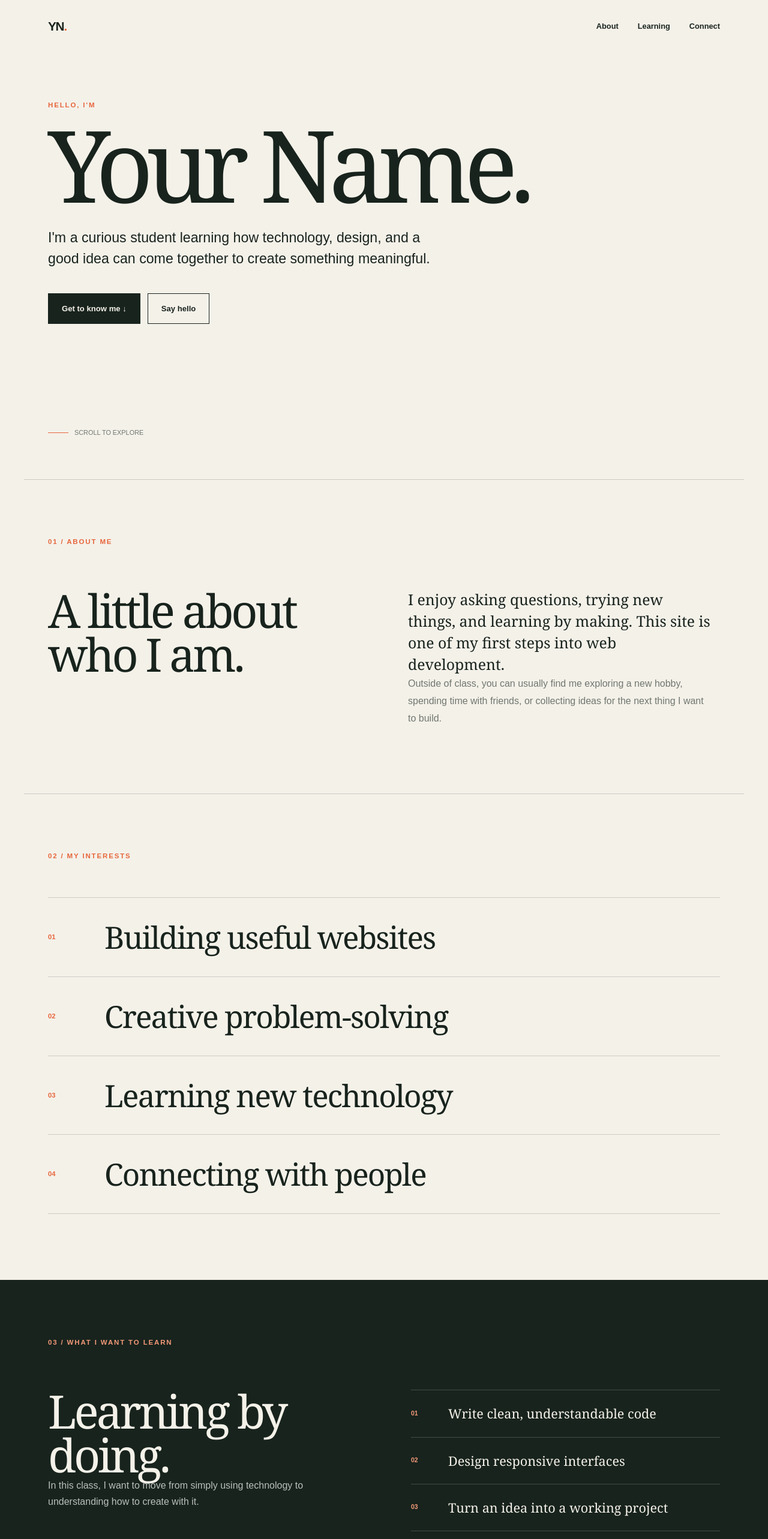
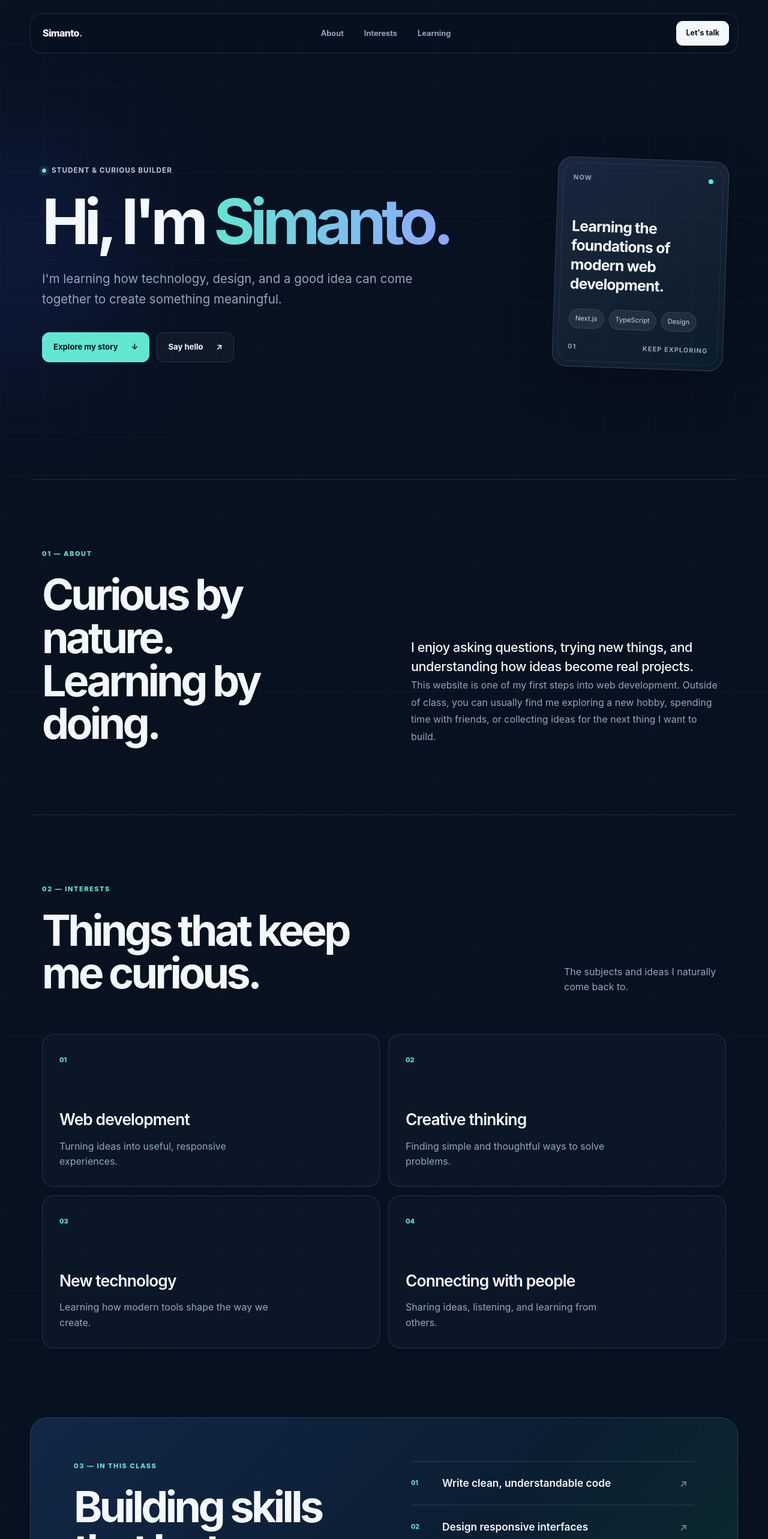
Before and after one commit to simanto7711/cs3_test, a Next.js app: page / in a window 1280 px wide. Shown: the top 2566 px of the page at 60% size. Built offline with nearby package versions, Linux system fonts and the light colour scheme.

Commit message:
Modernize Simanto personal site

```diff
--- a/app/globals.css
+++ b/app/globals.css
@@ -1,73 +1,147 @@
 @import "tailwindcss";
 
-:root { --ink: #18231d; --paper: #f4f1e9; --accent: #e7663c; --muted: #70776f; --line: rgba(24, 35, 29, 0.18); }
+:root {
+  --background: #07111f;
+  --surface: #0c1929;
+  --surface-light: #112238;
+  --text: #f4f7fb;
+  --muted: #95a6ba;
+  --accent: #62e6d2;
+  --accent-2: #8fa7ff;
+  --line: rgba(189, 211, 233, 0.14);
+}
+
 * { box-sizing: border-box; }
 html { scroll-behavior: smooth; }
-body { margin: 0; background: var(--paper); color: var(--ink); font-family: Arial, Helvetica, sans-serif; }
+body {
+  margin: 0;
+  background: var(--background);
+  color: var(--text);
+  font-family: Inter, ui-sans-serif, -apple-system, BlinkMacSystemFont, "Segoe UI", sans-serif;
+}
 a { color: inherit; text-decoration: none; }
 
-.nav { align-items: center; display: flex; justify-content: space-between; margin: 0 auto; max-width: 1200px; padding: 28px 40px; }
-.wordmark { font-size: 1.3rem; font-weight: 800; letter-spacing: -0.06em; }
-.wordmark span { color: var(--accent); }
-.navLinks { display: flex; gap: 32px; font-size: 0.8rem; font-weight: 700; }
-.navLinks a:hover, .socialLinks a:hover { color: var(--accent); }
-
-.hero { display: flex; flex-direction: column; justify-content: center; margin: 0 auto; min-height: calc(100vh - 88px); max-width: 1200px; padding: 80px 40px 70px; }
-.eyebrow, .sectionNumber { color: var(--accent); font-size: 0.72rem; font-weight: 800; letter-spacing: 0.16em; text-transform: uppercase; }
-.hero h1 { font-family: Georgia, "Times New Roman", serif; font-size: clamp(5rem, 13vw, 10.5rem); font-weight: 400; letter-spacing: -0.075em; line-height: 0.82; margin: 22px 0 36px; }
-.heroIntro { font-size: clamp(1.15rem, 2vw, 1.45rem); line-height: 1.5; margin: 0; max-width: 660px; }
-.heroActions { display: flex; flex-wrap: wrap; gap: 12px; margin-top: 40px; }
-.button { border: 1px solid var(--ink); font-size: 0.82rem; font-weight: 700; padding: 15px 22px; }
-.button.primary { background: var(--ink); color: var(--paper); }
-.button.primary:hover { background: var(--accent); border-color: var(--accent); }
-.button.secondary:hover { background: rgba(24, 35, 29, 0.07); }
-.scrollNote { align-items: center; color: var(--muted); display: flex; font-size: 0.68rem; gap: 10px; margin-top: auto; padding-top: 70px; text-transform: uppercase; }
-.scrollNote span { background: var(--accent); height: 1px; width: 34px; }
-
-.section { border-top: 1px solid var(--line); margin: 0 auto; max-width: 1200px; padding: 95px 40px 110px; }
-.sectionGrid { display: grid; gap: 80px; grid-template-columns: 1fr 1fr; margin-top: 70px; }
-.section h2, .connect h2 { font-family: Georgia, "Times New Roman", serif; font-size: clamp(3rem, 6vw, 5.5rem); font-weight: 400; letter-spacing: -0.055em; line-height: 0.95; margin: 0; }
-.sectionContent { max-width: 510px; }
-.sectionContent p { color: var(--muted); font-size: 1rem; line-height: 1.8; }
-.sectionContent .lead { color: var(--ink); font-family: Georgia, "Times New Roman", serif; font-size: 1.55rem; line-height: 1.45; margin-top: 0; }
-.interestList { margin-top: 60px; }
-.interestItem { align-items: center; border-bottom: 1px solid var(--line); display: grid; gap: 24px; grid-template-columns: 70px 1fr; padding: 27px 0; }
-.interestItem:first-child { border-top: 1px solid var(--line); }
-.interestItem span { color: var(--accent); font-size: 0.7rem; font-weight: 800; }
-.interestItem h3 { font-family: Georgia, "Times New Roman", serif; font-size: clamp(1.8rem, 4vw, 3.2rem); font-weight: 400; letter-spacing: -0.035em; margin: 0; }
-
-.learningSection { background: var(--ink); color: var(--paper); max-width: none; padding-left: max(40px, calc((100% - 1120px) / 2)); padding-right: max(40px, calc((100% - 1120px) / 2)); }
-.sectionNumber.light { color: #f39a78; }
-.learningGrid { display: grid; gap: 90px; grid-template-columns: 1fr 1fr; margin-top: 70px; }
-.learningIntro { color: #bbc0bb; line-height: 1.7; max-width: 470px; }
-.goalList { list-style: none; margin: 0; padding: 0; }
-.goalList li { align-items: center; border-bottom: 1px solid rgba(244, 241, 233, 0.2); display: grid; font-family: Georgia, "Times New Roman", serif; font-size: 1.35rem; gap: 20px; grid-template-columns: 42px 1fr; line-height: 1.35; padding: 24px 0; }
-.goalList li:first-child { border-top: 1px solid rgba(244, 241, 233, 0.2); }
-.goalList span { color: #f39a78; font-family: Arial, sans-serif; font-size: 0.65rem; font-weight: 800; }
-
-.connect { margin: 0 auto; max-width: 1200px; padding: 120px 40px; text-align: center; }
-.connect .sectionNumber { margin-bottom: 45px; }
-.connect > p:not(.sectionNumber) { color: var(--muted); font-size: 1.1rem; margin: 25px 0 40px; }
-.socialLinks { display: flex; flex-wrap: wrap; gap: 28px; justify-content: center; }
-.socialLinks a { border-bottom: 1px solid var(--ink); font-size: 0.82rem; font-weight: 800; padding-bottom: 5px; }
-footer { border-top: 1px solid var(--line); display: flex; font-size: 0.68rem; justify-content: space-between; margin: 0 auto; max-width: 1120px; padding: 28px 0; text-transform: uppercase; }
-
-@media (max-width: 700px) {
-  .nav { padding: 24px 22px; }
-  .navLinks { gap: 16px; }
-  .navLinks a:nth-child(2) { display: none; }
-  .hero { min-height: calc(100svh - 76px); padding: 64px 22px 38px; }
-  .hero h1 { font-size: clamp(4.6rem, 25vw, 7rem); margin: 18px 0 30px; }
-  .scrollNote { padding-top: 70px; }
-  .section { padding: 72px 22px 85px; }
-  .sectionGrid, .learningGrid { gap: 42px; grid-template-columns: 1fr; margin-top: 48px; }
-  .section h2, .connect h2 { font-size: 3.4rem; }
-  .sectionContent .lead { font-size: 1.3rem; }
-  .interestList { margin-top: 45px; }
-  .interestItem { grid-template-columns: 42px 1fr; }
-  .learningSection { padding-left: 22px; padding-right: 22px; }
-  .connect { padding: 85px 22px; }
-  footer { margin: 0 22px; }
+main {
+  min-height: 100vh;
+  overflow: hidden;
+  background-image: linear-gradient(rgba(255,255,255,.025) 1px, transparent 1px), linear-gradient(90deg, rgba(255,255,255,.025) 1px, transparent 1px);
+  background-size: 72px 72px;
 }
 
-@media (prefers-reduced-motion: reduce) { html { scroll-behavior: auto; } }
+.nav {
+  align-items: center;
+  backdrop-filter: blur(18px);
+  background: rgba(7, 17, 31, 0.72);
+  border: 1px solid var(--line);
+  border-radius: 18px;
+  display: grid;
+  grid-template-columns: 1fr auto 1fr;
+  margin: 22px auto 0;
+  max-width: 1180px;
+  padding: 12px 14px 12px 20px;
+  position: relative;
+  z-index: 10;
+}
+.wordmark { font-size: 1rem; font-weight: 800; letter-spacing: -0.04em; }
+.wordmark span { color: var(--accent); }
+.navLinks { display: flex; gap: 34px; }
+.navLinks a { color: var(--muted); font-size: .8rem; font-weight: 650; }
+.navLinks a:hover, .socialLinks a:hover { color: var(--accent); }
+.navButton { background: var(--text); border-radius: 11px; color: var(--background); font-size: .78rem; font-weight: 750; justify-self: end; padding: 11px 16px; }
+.navButton:hover { background: var(--accent); }
+
+.hero {
+  align-items: center;
+  display: grid;
+  gap: clamp(50px, 8vw, 120px);
+  grid-template-columns: minmax(0, 1.45fr) minmax(270px, .55fr);
+  margin: 0 auto;
+  min-height: calc(100svh - 90px);
+  max-width: 1180px;
+  padding: 92px 20px 100px;
+  position: relative;
+}
+.heroGlow { background: #364ce8; border-radius: 50%; filter: blur(130px); height: 380px; left: -220px; opacity: .18; pointer-events: none; position: absolute; top: 140px; width: 380px; }
+.heroCopy { position: relative; z-index: 1; }
+.availability { align-items: center; color: #b8c7d8; display: flex; font-size: .74rem; font-weight: 700; gap: 9px; letter-spacing: .08em; text-transform: uppercase; }
+.availability > span { background: var(--accent); border-radius: 50%; box-shadow: 0 0 0 5px rgba(98, 230, 210, .1); height: 7px; width: 7px; }
+.hero h1 { font-size: clamp(4rem, 8.2vw, 7.2rem); font-weight: 720; letter-spacing: -.075em; line-height: .95; margin: 25px 0 30px; max-width: 780px; }
+.hero h1 span { background: linear-gradient(100deg, var(--accent), var(--accent-2)); background-clip: text; color: transparent; }
+.heroIntro { color: var(--muted); font-size: clamp(1.05rem, 1.8vw, 1.28rem); line-height: 1.65; margin: 0; max-width: 650px; }
+.heroActions { display: flex; flex-wrap: wrap; gap: 12px; margin-top: 38px; }
+.button { align-items: center; border: 1px solid var(--line); border-radius: 12px; display: inline-flex; font-size: .82rem; font-weight: 750; gap: 22px; padding: 14px 18px; }
+.button.primary { background: var(--accent); border-color: var(--accent); color: #051313; }
+.button.primary:hover { background: #86efdf; }
+.button.secondary { background: rgba(255,255,255,.035); }
+.button.secondary:hover { border-color: rgba(255,255,255,.35); }
+
+.nowCard { background: linear-gradient(145deg, rgba(143, 167, 255, .14), rgba(98, 230, 210, .06)); border: 1px solid rgba(173, 193, 225, .22); border-radius: 24px; box-shadow: 0 30px 80px rgba(0,0,0,.24); min-height: 350px; padding: 25px; position: relative; transform: rotate(2deg); }
+.nowCard::before { border: 1px solid rgba(255,255,255,.08); border-radius: 20px; content: ""; inset: 8px; pointer-events: none; position: absolute; }
+.cardTop, .cardFooter { align-items: center; color: var(--muted); display: flex; font-size: .68rem; font-weight: 750; justify-content: space-between; letter-spacing: .1em; text-transform: uppercase; }
+.cardDot { background: var(--accent); border-radius: 50%; height: 8px; width: 8px; }
+.nowCard > p { font-size: 1.55rem; font-weight: 650; letter-spacing: -.035em; line-height: 1.28; margin: 58px 0 26px; }
+.skillTags { display: flex; flex-wrap: wrap; gap: 8px; }
+.skillTags span { background: rgba(255,255,255,.07); border: 1px solid var(--line); border-radius: 999px; color: #c6d3e1; font-size: .7rem; padding: 7px 10px; }
+.cardFooter { bottom: 25px; left: 25px; position: absolute; right: 25px; }
+
+.section { border-top: 1px solid var(--line); margin: 0 auto; max-width: 1180px; padding: 115px 20px; }
+.sectionLabel { color: var(--accent); font-size: .69rem; font-weight: 800; letter-spacing: .14em; margin: 0; text-transform: uppercase; }
+.section h2, .connect h2 { font-size: clamp(2.8rem, 5.6vw, 5rem); font-weight: 650; letter-spacing: -.065em; line-height: 1; margin: 25px 0 0; }
+.aboutSection { display: grid; gap: 90px; grid-template-columns: 1fr 1fr; }
+.aboutCopy { align-self: end; max-width: 520px; }
+.aboutCopy p { color: var(--muted); line-height: 1.8; }
+.aboutCopy .lead { color: var(--text); font-size: 1.35rem; font-weight: 520; letter-spacing: -.02em; line-height: 1.5; }
+.sectionIntro { align-items: end; display: flex; gap: 50px; justify-content: space-between; }
+.sectionIntro > p { color: var(--muted); line-height: 1.6; max-width: 270px; }
+
+.interestGrid { display: grid; gap: 14px; grid-template-columns: repeat(2, 1fr); margin-top: 65px; }
+.interestCard { background: rgba(12,25,41,.86); border: 1px solid var(--line); border-radius: 20px; min-height: 250px; padding: 28px; transition: border-color .2s ease, transform .2s ease; }
+.interestCard:hover { border-color: rgba(98,230,210,.45); transform: translateY(-3px); }
+.cardNumber { color: var(--accent); font-size: .68rem; font-weight: 800; }
+.interestCard h3 { font-size: 1.65rem; font-weight: 620; letter-spacing: -.035em; margin: 70px 0 12px; }
+.interestCard p { color: var(--muted); line-height: 1.6; margin: 0; max-width: 360px; }
+
+.learningSection { background: linear-gradient(135deg, #122747, #0b1e32 58%, #0d2c2c); border: 1px solid rgba(159,185,218,.18); border-radius: 30px; display: grid; gap: 90px; grid-template-columns: 1fr 1fr; margin-bottom: 110px; padding: 72px; }
+.learningCopy > p:last-child { color: #a9bbce; line-height: 1.7; margin-top: 30px; max-width: 470px; }
+.goalList { list-style: none; margin: 0; padding: 0; }
+.goalList li { align-items: center; border-bottom: 1px solid rgba(255,255,255,.14); display: grid; gap: 17px; grid-template-columns: 35px 1fr 24px; padding: 24px 0; }
+.goalList li:first-child { border-top: 1px solid rgba(255,255,255,.14); }
+.goalList li > span:first-child { color: var(--accent); font-size: .66rem; font-weight: 800; }
+.goalList p { font-size: 1.08rem; font-weight: 560; line-height: 1.4; margin: 0; }
+.goalArrow { color: var(--muted); }
+
+.connect { background: var(--text); border-radius: 30px; color: var(--background); margin: 0 auto 28px; max-width: 1180px; padding: 105px 30px; text-align: center; }
+.connect .sectionLabel { color: #26796e; }
+.connect > p:not(.sectionLabel) { color: #627080; margin: 25px 0 36px; }
+.socialLinks { display: flex; flex-wrap: wrap; gap: 10px; justify-content: center; }
+.socialLinks a { border: 1px solid #cfd7df; border-radius: 999px; font-size: .78rem; font-weight: 750; padding: 11px 15px; }
+.socialLinks a:hover { background: var(--background); border-color: var(--background); color: var(--text); }
+
+footer { align-items: center; color: var(--muted); display: grid; font-size: .68rem; grid-template-columns: 1fr auto 1fr; margin: 0 auto; max-width: 1180px; padding: 28px 20px 45px; text-transform: uppercase; }
+footer .wordmark { color: var(--text); font-size: 1rem; text-transform: none; }
+footer p { margin: 0; }
+footer p:last-child { justify-self: end; }
+
+@media (max-width: 800px) {
+  main { background-size: 48px 48px; }
+  .nav { border-left: 0; border-radius: 0; border-right: 0; margin-top: 0; padding: 14px 20px; }
+  .navLinks { display: none; }
+  .nav { grid-template-columns: 1fr 1fr; }
+  .hero { gap: 65px; grid-template-columns: 1fr; padding: 90px 20px 85px; }
+  .hero h1 { font-size: clamp(4rem, 19vw, 6rem); }
+  .nowCard { min-height: 300px; transform: none; }
+  .aboutSection, .learningSection { gap: 55px; grid-template-columns: 1fr; }
+  .section { padding: 85px 20px; }
+  .sectionIntro { align-items: start; flex-direction: column; }
+  .interestGrid { grid-template-columns: 1fr; margin-top: 45px; }
+  .interestCard { min-height: 220px; }
+  .learningSection { border-left: 0; border-radius: 0; border-right: 0; margin-bottom: 75px; padding: 75px 20px; }
+  .connect { border-radius: 0; margin-bottom: 0; padding: 85px 20px; }
+  footer { gap: 20px; grid-template-columns: 1fr auto; }
+  footer p:first-of-type { display: none; }
+}
+
+@media (prefers-reduced-motion: reduce) {
+  html { scroll-behavior: auto; }
+  .interestCard { transition: none; }
+}
--- a/app/layout.tsx
+++ b/app/layout.tsx
@@ -2,8 +2,8 @@ import type { Metadata } from "next";
 import "./globals.css";
 
 export const metadata: Metadata = {
-  title: "Your Name — Personal Website",
-  description: "A student portfolio about my interests and what I am learning.",
+  title: "Simanto — Personal Website",
+  description: "Simanto's personal website about creativity, technology, and learning.",
   icons: {
     icon: "/favicon.svg",
     shortcut: "/favicon.svg",
--- a/app/page.tsx
+++ b/app/page.tsx
@@ -1,8 +1,24 @@
 const interests = [
-  "Building useful websites",
-  "Creative problem-solving",
-  "Learning new technology",
-  "Connecting with people",
+  {
+    number: "01",
+    title: "Web development",
+    description: "Turning ideas into useful, responsive experiences.",
+  },
+  {
+    number: "02",
+    title: "Creative thinking",
+    description: "Finding simple and thoughtful ways to solve problems.",
+  },
+  {
+    number: "03",
+    title: "New technology",
+    description: "Learning how modern tools shape the way we create.",
+  },
+  {
+    number: "04",
+    title: "Connecting with people",
+    description: "Sharing ideas, listening, and learning from others.",
+  },
 ];
 
 const learningGoals = [
@@ -13,92 +29,123 @@ const learningGoals = [
 
 export default function Home() {
   return (
-    <main>
+    <main id="top">
       <nav className="nav" aria-label="Main navigation">
         <a className="wordmark" href="#top" aria-label="Back to the top">
-          YN<span>.</span>
+          Simanto<span>.</span>
         </a>
         <div className="navLinks">
           <a href="#about">About</a>
+          <a href="#interests">Interests</a>
           <a href="#learning">Learning</a>
-          <a href="#connect">Connect</a>
         </div>
+        <a className="navButton" href="#connect">
+          Let&apos;s talk
+        </a>
       </nav>
 
-      <section className="hero" id="top">
-        <div className="eyebrow">Hello, I&apos;m</div>
-        <h1>Your Name.</h1>
+      <section className="hero">
+        <div className="heroGlow" aria-hidden="true" />
+        <div className="heroCopy">
+          <div className="availability">
+            <span aria-hidden="true" /> Student &amp; curious builder
+          </div>
+          <h1>
+            Hi, I&apos;m <span>Simanto.</span>
+          </h1>
           <p className="heroIntro">
-          I&apos;m a curious student learning how technology, design, and a good
-          idea can come together to create something meaningful.
+            I&apos;m learning how technology, design, and a good idea can come
+            together to create something meaningful.
           </p>
           <div className="heroActions">
             <a className="button primary" href="#about">
-            Get to know me <span aria-hidden="true">↓</span>
+              Explore my story <span aria-hidden="true">↓</span>
             </a>
             <a className="button secondary" href="mailto:hello@example.com">
-            Say hello
+              Say hello <span aria-hidden="true">↗</span>
             </a>
           </div>
-        <div className="scrollNote" aria-hidden="true">
-          <span /> Scroll to explore
+        </div>
+
+        <aside className="nowCard" aria-label="What I am currently focused on">
+          <div className="cardTop">
+            <span>Now</span>
+            <span className="cardDot" aria-hidden="true" />
+          </div>
+          <p>Learning the foundations of modern web development.</p>
+          <div className="skillTags" aria-label="Skills I am exploring">
+            <span>Next.js</span>
+            <span>TypeScript</span>
+            <span>Design</span>
+          </div>
+          <div className="cardFooter">
+            <span>01</span>
+            <span>Keep exploring</span>
+          </div>
+        </aside>
+      </section>
+
+      <section className="section aboutSection" id="about">
+        <div className="sectionHeading">
+          <p className="sectionLabel">01 — About</p>
+          <h2>Curious by nature.<br />Learning by doing.</h2>
+        </div>
+        <div className="aboutCopy">
+          <p className="lead">
+            I enjoy asking questions, trying new things, and understanding how
+            ideas become real projects.
+          </p>
+          <p>
+            This website is one of my first steps into web development. Outside
+            of class, you can usually find me exploring a new hobby, spending
+            time with friends, or collecting ideas for the next thing I want to
+            build.
+          </p>
         </div>
       </section>
 
-      <section className="section" id="about">
-        <p className="sectionNumber">01 / About me</p>
-        <div className="sectionGrid">
-          <h2>A little about<br />who I am.</h2>
-          <div className="sectionContent">
-            <p className="lead">
-              I enjoy asking questions, trying new things, and learning by
-              making. This site is one of my first steps into web development.
-            </p>
-            <p>
-              Outside of class, you can usually find me exploring a new hobby,
-              spending time with friends, or collecting ideas for the next
-              thing I want to build.
-            </p>
+      <section className="section" id="interests">
+        <div className="sectionIntro">
+          <div>
+            <p className="sectionLabel">02 — Interests</p>
+            <h2>Things that keep<br />me curious.</h2>
           </div>
+          <p>The subjects and ideas I naturally come back to.</p>
         </div>
-      </section>
-
-      <section className="section interestsSection">
-        <p className="sectionNumber">02 / My interests</p>
-        <div className="interestList">
-          {interests.map((interest, index) => (
-            <div className="interestItem" key={interest}>
-              <span>0{index + 1}</span>
-              <h3>{interest}</h3>
-            </div>
+        <div className="interestGrid">
+          {interests.map((interest) => (
+            <article className="interestCard" key={interest.number}>
+              <span className="cardNumber">{interest.number}</span>
+              <h3>{interest.title}</h3>
+              <p>{interest.description}</p>
+            </article>
           ))}
         </div>
       </section>
 
       <section className="section learningSection" id="learning">
-        <p className="sectionNumber light">03 / What I want to learn</p>
-        <div className="learningGrid">
-          <div>
-            <h2>Learning by<br />doing.</h2>
-            <p className="learningIntro">
-              In this class, I want to move from simply using technology to
-              understanding how to create with it.
+        <div className="learningCopy">
+          <p className="sectionLabel">03 — In this class</p>
+          <h2>Building skills<br />that last.</h2>
+          <p>
+            I want to move from simply using technology to understanding how
+            to create with it confidently.
           </p>
         </div>
         <ol className="goalList">
           {learningGoals.map((goal, index) => (
             <li key={goal}>
               <span>0{index + 1}</span>
-                {goal}
+              <p>{goal}</p>
+              <span className="goalArrow" aria-hidden="true">↗</span>
             </li>
           ))}
         </ol>
-        </div>
       </section>
 
       <section className="connect" id="connect">
-        <p className="sectionNumber">04 / Let&apos;s connect</p>
-        <h2>Want to say hello?</h2>
+        <p className="sectionLabel">04 — Connect</p>
+        <h2>Let&apos;s make something<br />worth sharing.</h2>
         <p>Find me online or send me a note.</p>
         <div className="socialLinks">
           <a href="https://github.com/" target="_blank" rel="noreferrer">GitHub ↗</a>
@@ -108,7 +155,8 @@ export default function Home() {
       </section>
 
       <footer>
-        <p>Designed &amp; built by Your Name</p>
+        <a className="wordmark" href="#top">Simanto<span>.</span></a>
+        <p>Designed &amp; built with curiosity</p>
         <p>© 2026</p>
       </footer>
     </main>
```
Also changed, not shown: 1 other file (tests, documents, lock files or other folders). Lines whose indentation alone changed are shown as unchanged.
